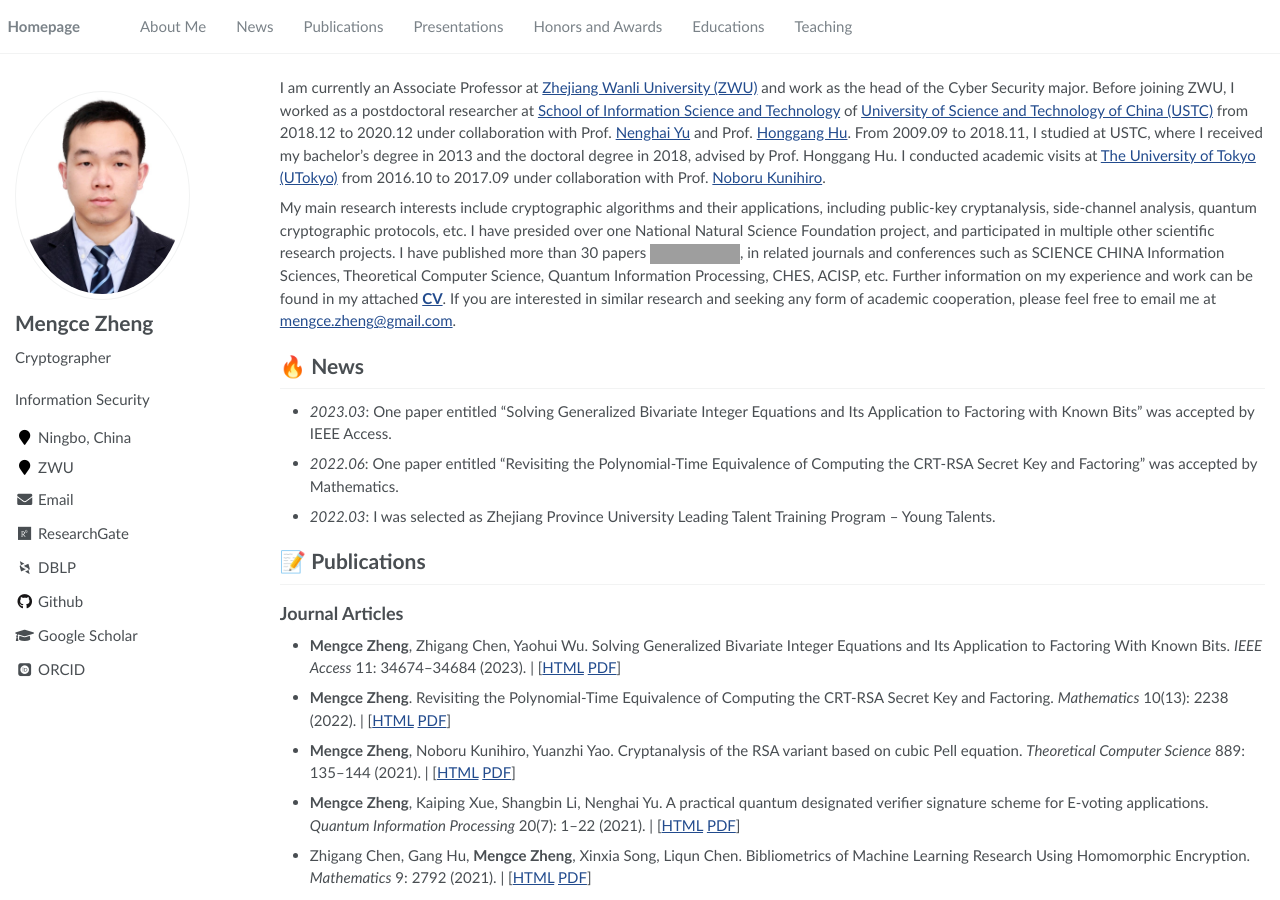
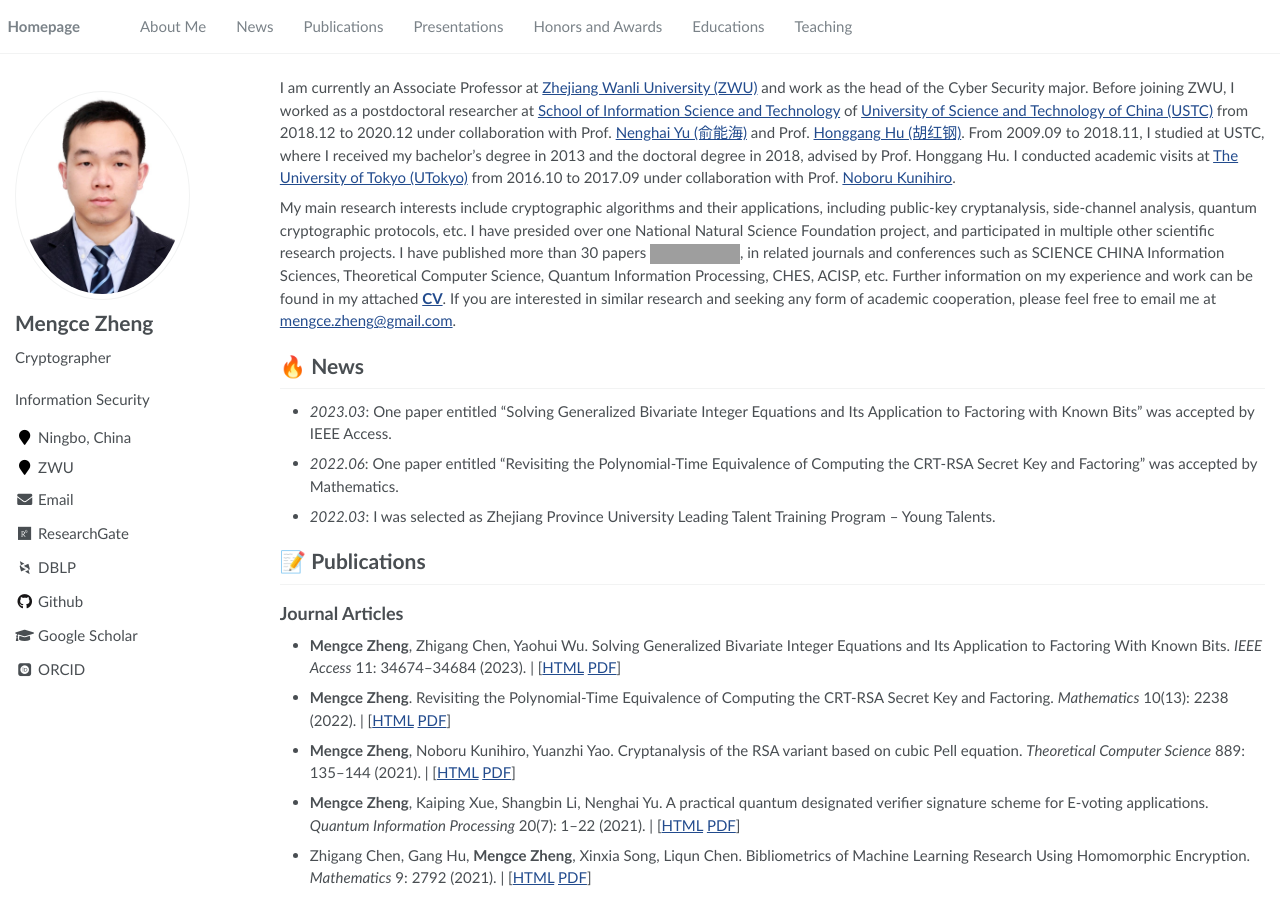
Before and after one commit to MengceZheng/MengceZheng.github.io, a Jekyll site: the page built from _pages/about.md, in a window 1280 px wide and 900 px high. Built offline with Jekyll 4.4.1, drawn with Linux system fonts in a browser that asks for light colours; some web fonts are replaced; grey boxes are pictures that could not be loaded.

Commit message:
Update about.md

```diff
--- a/_pages/about.md
+++ b/_pages/about.md
@@ -18,7 +18,7 @@ redirect_from:
 <span class='anchor' id='about-me'></span>
 
 I am currently an Associate Professor at [Zhejiang Wanli University (ZWU)](https://www.zwu.edu.cn/) and work as the head of the Cyber Security major.
-Before joining ZWU, I worked as a postdoctoral researcher at [School of Information Science and Technology](https://sist.ustc.edu.cn/main.htm) of [University of Science and Technology of China (USTC)](https://www.ustc.edu.cn/) from 2018.12 to 2020.12 under collaboration with Prof. [Nenghai Yu](https://dsxt.ustc.edu.cn/zj_js.asp?zzid=728) and Prof. [Honggang Hu](https://dsxt.ustc.edu.cn/zj_js.asp?zzid=3707).
+Before joining ZWU, I worked as a postdoctoral researcher at [School of Information Science and Technology](https://sist.ustc.edu.cn/main.htm) of [University of Science and Technology of China (USTC)](https://www.ustc.edu.cn/) from 2018.12 to 2020.12 under collaboration with Prof. [Nenghai Yu (俞能海)](https://dsxt.ustc.edu.cn/zj_js.asp?zzid=728) and Prof. [Honggang Hu (胡红钢)](https://dsxt.ustc.edu.cn/zj_js.asp?zzid=3707).
 From 2009.09 to 2018.11, I studied at USTC, where I received my bachelor's degree in 2013 and the doctoral degree in 2018, advised by Prof. Honggang Hu.
 I conducted academic visits at [The University of Tokyo (UTokyo)](https://www.u-tokyo.ac.jp/en/) from 2016.10 to 2017.09 under collaboration with Prof. [Noboru Kunihiro](https://www.crisec.cs.tsukuba.ac.jp/kunihiro/english/).
 
```
